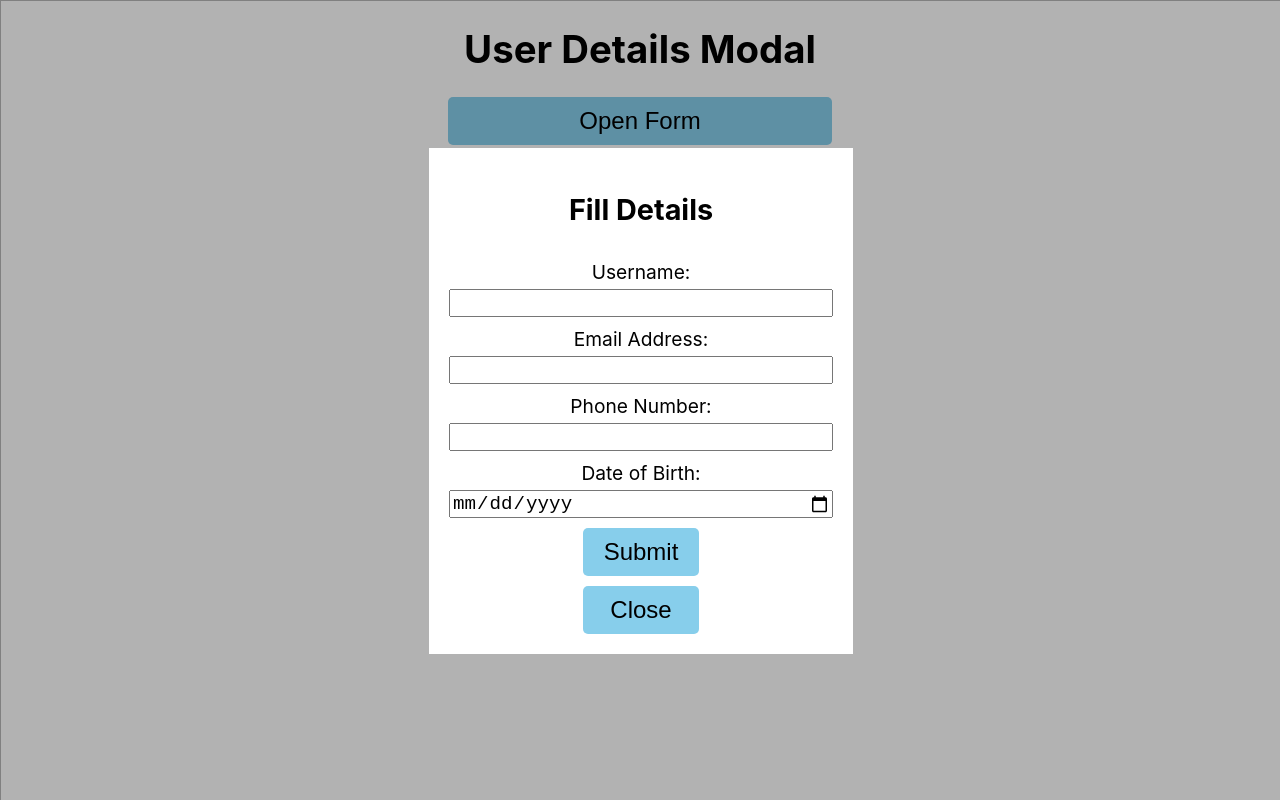
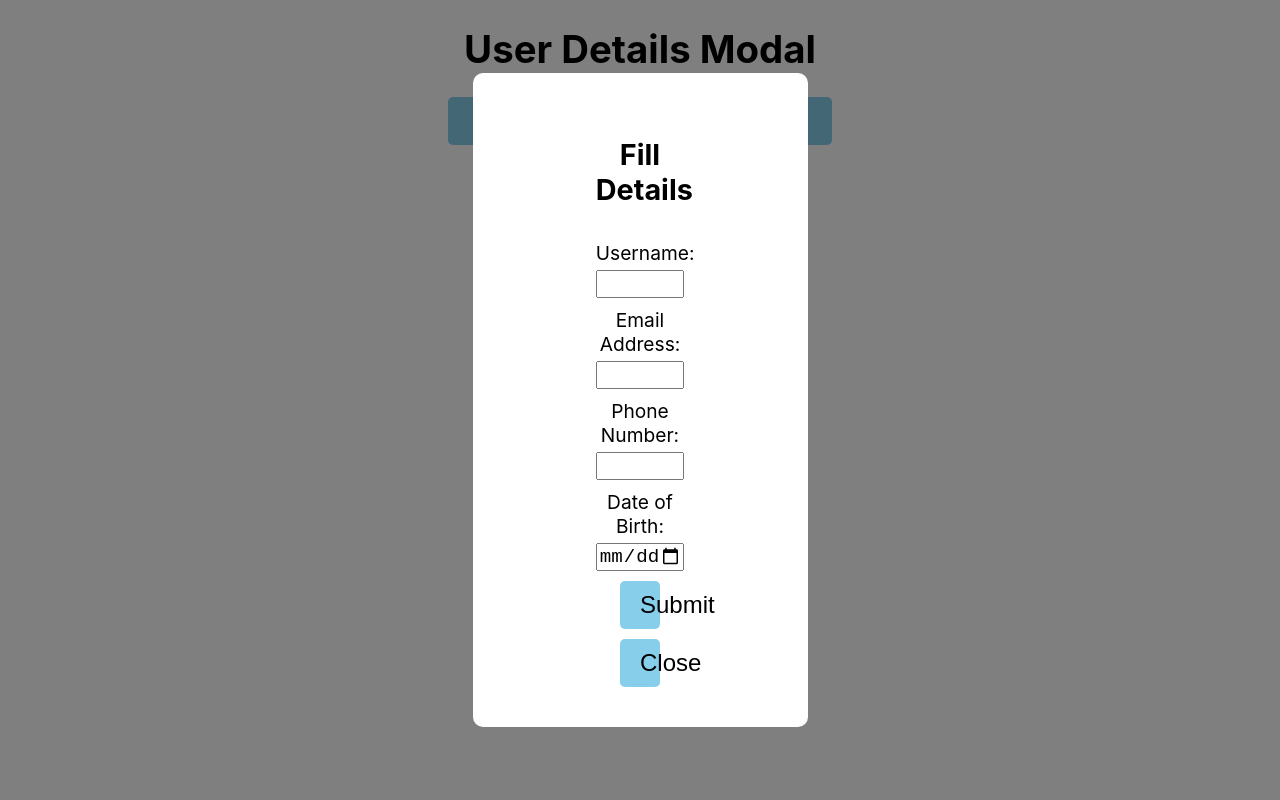
Before and after one commit to champ-sk/xModal, a React (Create React App) app: page / in a window 1280 px wide. Both pictures are taken after a click on the button "Open Form". Built offline with nearby package versions, Linux system fonts and the light colour scheme.

Commit message:
final commits

```diff
--- a/src/App.css
+++ b/src/App.css
@@ -4,27 +4,25 @@
   margin: 0;
   padding: 0;
 }
-.modal {
+
+.modal-backdrop {
+  position: fixed;
+  top: 0;
+  left: 0;
   width: 100%;
-  height: 100%;
-  z-index: -1;
-  background-color: white;
-  /* position: fixed; */
+  height: 100%; /* Ensure the modal backdrop covers the full screen */
+  background: rgba(0, 0, 0, 0.5);
+  display: flex;
+  align-items: center;
+  justify-content: center;
+  visibility: visible; /* Ensure it is visible */
 }
 .modal-content {
-  border: 1px solid gray;
-  margin: 0 auto;
-  /* padding: 10px; */
-  background-color: rgba(0, 0, 0, 0.3);
+  background: white;
+  padding: 20px;
+  border-radius: 10px;
+}
 
-  width: 100%;
-  height: 100vh;
-  z-index: 10;
-  position: fixed;
-  top: 0;
-  display: grid;
-  place-items: center;
-}
 form {
   background-color: white;
   padding: 20px;
--- a/src/App.js
+++ b/src/App.js
@@ -38,7 +38,7 @@ function App() {
       <button onClick={clickHandler}>Open Form</button>
 
       {isOpen && (
-        <div className="modal modal-backdrop" onClick={closeHandler}>
+  <div className="modal-backdrop" onClick={closeHandler}>
     <div className="modal-content" onClick={(e) => e.stopPropagation()}>
       <form onSubmit={submitHandler}>
         <h2>Fill Details</h2>
@@ -55,7 +55,7 @@ function App() {
 
         <div className="input-group">
           <label htmlFor="phoneNo">Phone Number:</label>
-                <input type="tel" name="phoneNo" id="phone" pattern="[0-9]{10}" required />
+          <input type="tel" name="phoneNo" id="phoneNo" pattern="[0-9]{10}" required />
         </div>
 
         <div className="input-group">
@@ -71,6 +71,7 @@ function App() {
     </div>
   </div>
 )}
+
     </div>
   );
 }
```
Lines whose indentation alone changed are shown as unchanged.
